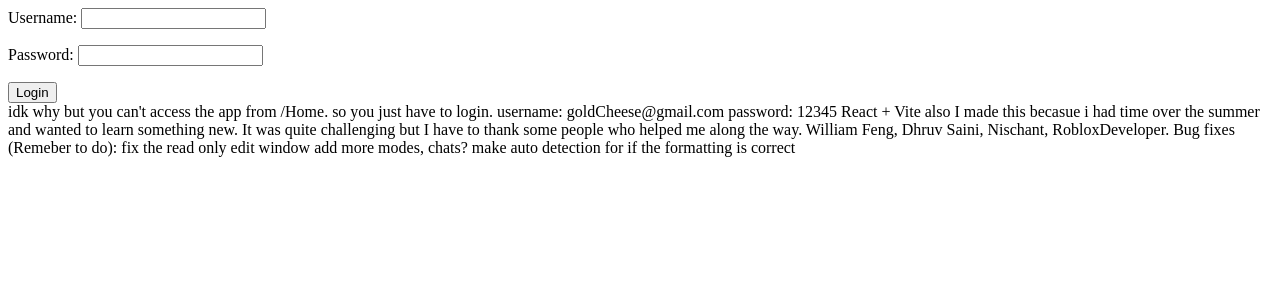
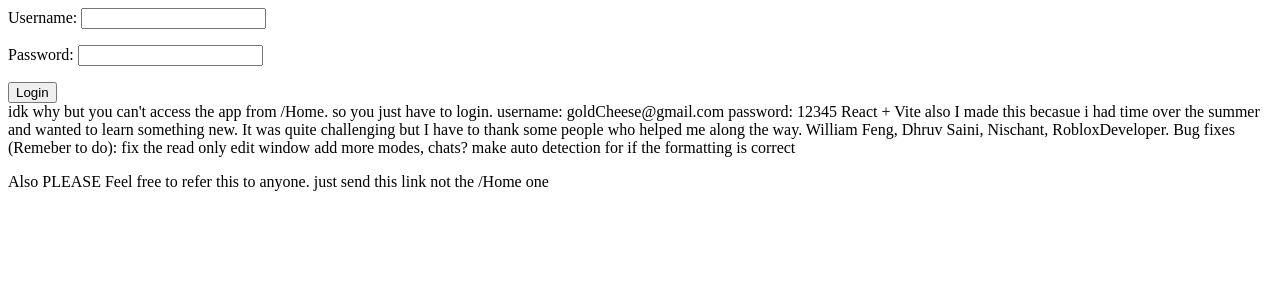
Before and after one commit to brianh27/AI-STUDY-TOOLS, a React (Vite) app: page / in a window 1280 px wide. Shown: the top 300 px of the page. Built offline with nearby package versions, Linux system fonts and the light colour scheme.

Commit message:
Update login.jsx

```diff
--- a/src/login.jsx
+++ b/src/login.jsx
@@ -51,6 +51,7 @@ const Login=()=>{
         fix the read only edit window
         add more modes, chats?
         make auto detection for if the formatting is correct
+        <p>Also PLEASE Feel free to refer this to anyone. just send this link not the /Home one</p>
 
     </div>
     )
```
